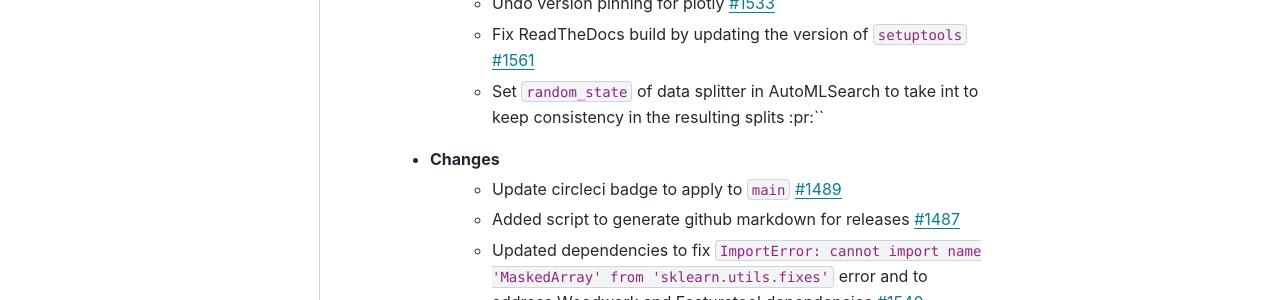
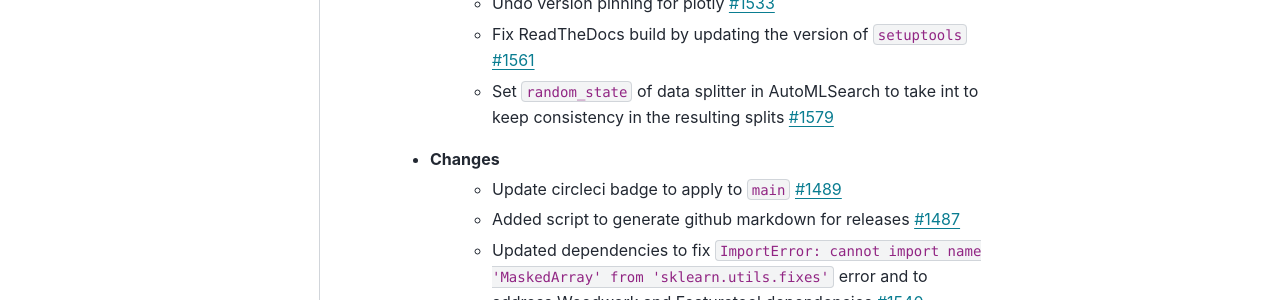
Before and after one commit to alteryx/evalml, a Sphinx documentation site: the page built from docs/source/release_notes.rst, in a window 1280 px wide and 900 px high, scrolled down 1223 px. Shown: the part 179-479 px from the top of the window. Built offline with Sphinx 7.4.7 and the PyData theme 0.15.4, drawn with Linux system fonts in a browser that asks for light colours; comment, search, counter and statistics services are not loaded.

Commit message:
update release notes

```diff
--- a/docs/source/release_notes.rst
+++ b/docs/source/release_notes.rst
@@ -26,7 +26,7 @@ Release Notes
         * Set max value for plotly and xgboost versions while we debug CI failures with newer versions :pr:`1532`
         * Undo version pinning for plotly :pr:`1533`
         * Fix ReadTheDocs build by updating the version of ``setuptools`` :pr:`1561`
-        * Set ``random_state`` of data splitter in AutoMLSearch to take int to keep consistency in the resulting splits :pr:``
+        * Set ``random_state`` of data splitter in AutoMLSearch to take int to keep consistency in the resulting splits :pr:`1579`
     * Changes
         * Update circleci badge to apply to ``main`` :pr:`1489`
         * Added script to generate github markdown for releases :pr:`1487`
```
